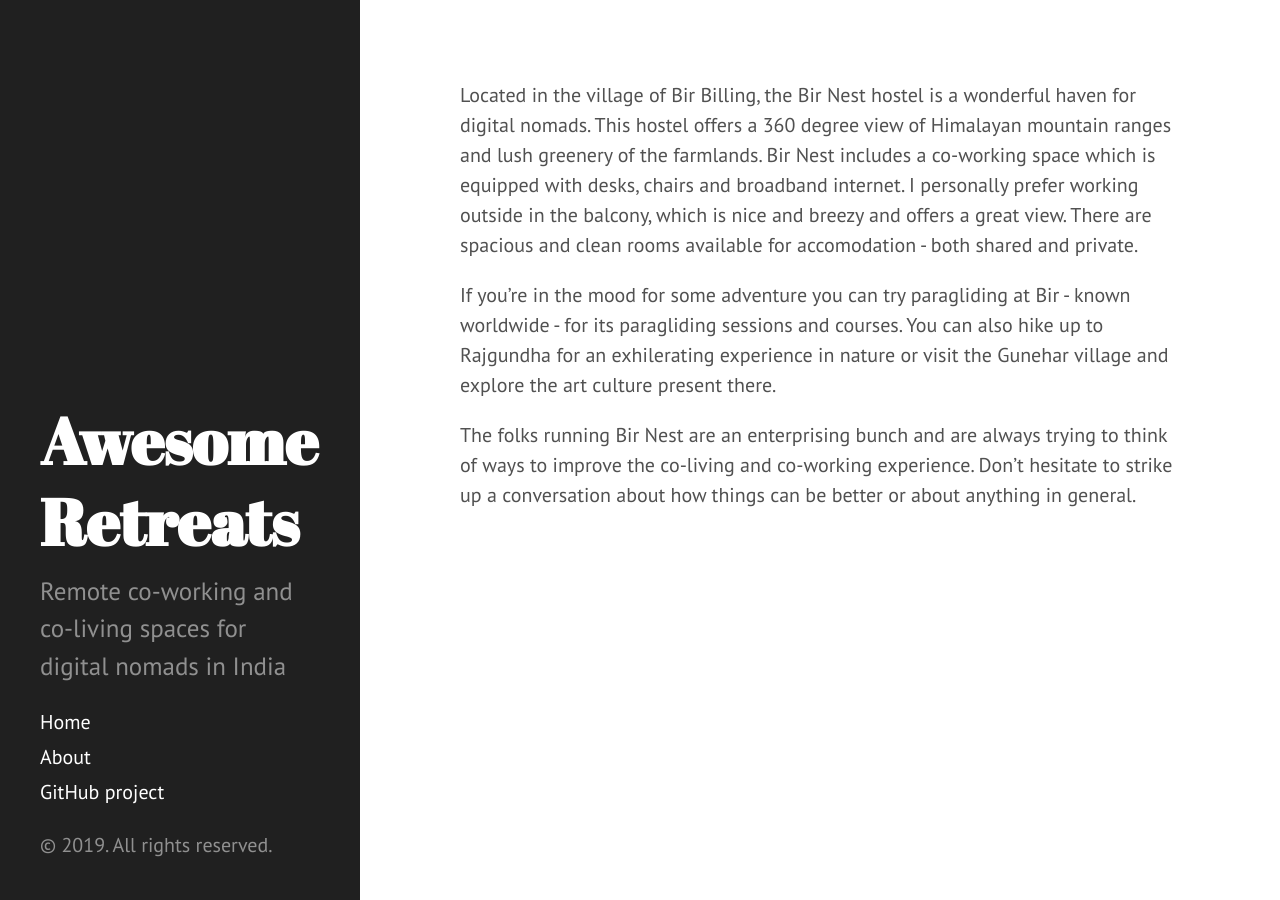
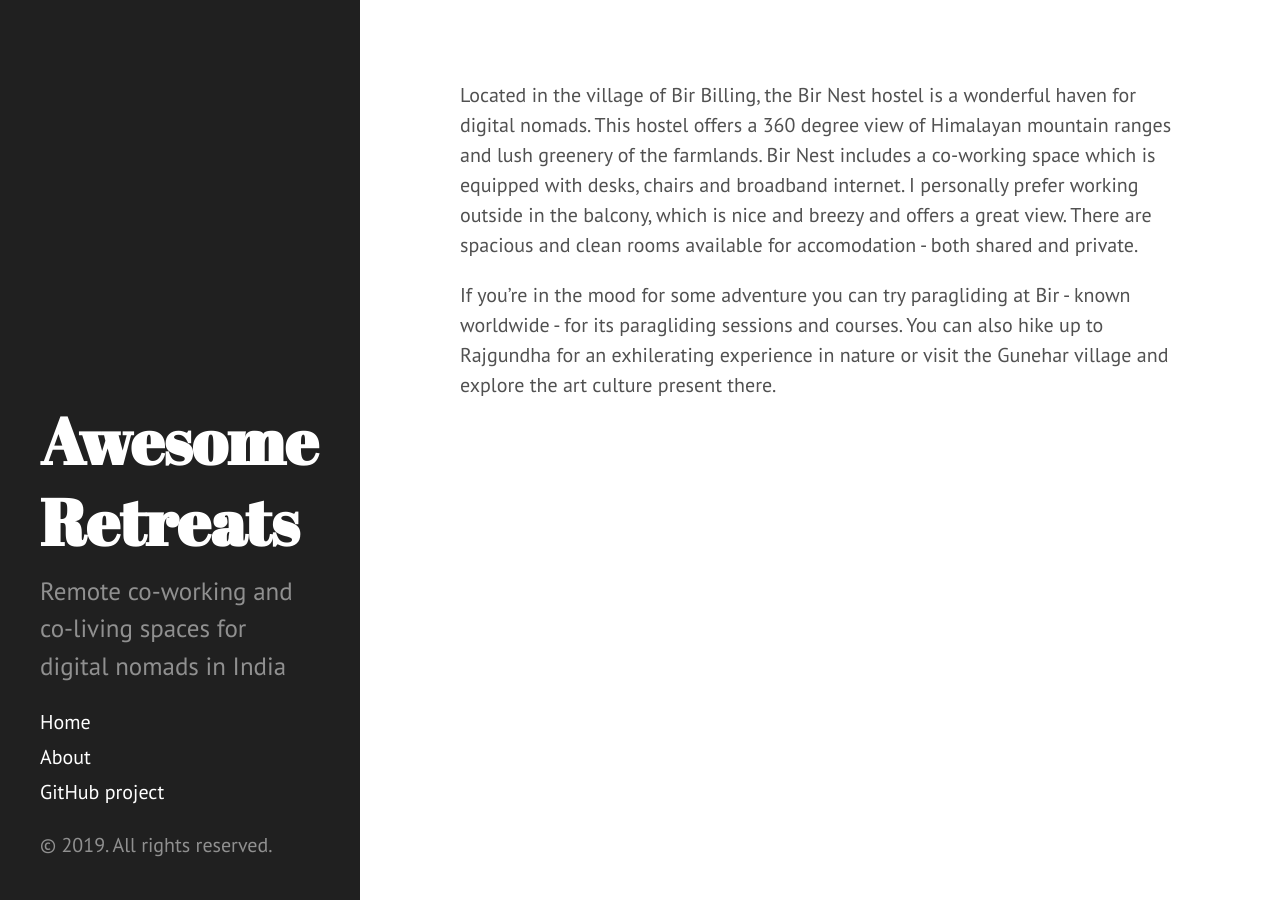
Before and after one commit to mb-14/awesome-retreats, a Jekyll site: the page docs/retreats/bir_nest.html, which Jekyll copies as it is, in a window 1280 px wide. Built offline with Jekyll 4.4.1, drawn with Linux system fonts in a browser that asks for light colours.

Commit message:
Update bir nest details

```diff
--- a/docs/feed.xml
+++ b/docs/feed.xml
@@ -1 +1 @@
-<?xml version="1.0" encoding="utf-8"?><feed xmlns="http://www.w3.org/2005/Atom" ><generator uri="https://jekyllrb.com/" version="4.0.0">Jekyll</generator><link href="/awesome-retreats/feed.xml" rel="self" type="application/atom+xml" /><link href="/awesome-retreats/" rel="alternate" type="text/html" /><updated>2019-12-15T03:24:13+05:30</updated><id>/awesome-retreats/feed.xml</id><title type="html">Awesome Retreats</title><subtitle>Remote co-working and co-living spaces for digital nomads in India</subtitle><author><name>Miroojin Bakshi</name></author></feed>
+<?xml version="1.0" encoding="utf-8"?><feed xmlns="http://www.w3.org/2005/Atom" ><generator uri="https://jekyllrb.com/" version="4.0.0">Jekyll</generator><link href="/awesome-retreats/feed.xml" rel="self" type="application/atom+xml" /><link href="/awesome-retreats/" rel="alternate" type="text/html" /><updated>2019-12-15T04:11:39+05:30</updated><id>/awesome-retreats/feed.xml</id><title type="html">Awesome Retreats</title><subtitle>Remote co-working and co-living spaces for digital nomads in India</subtitle><author><name>Miroojin Bakshi</name></author></feed>
--- a/docs/index.html
+++ b/docs/index.html
@@ -248,10 +248,10 @@ if (typeof Object.assign !== 'function') {
 
 
     <div class="content container">
-      <div id="d4bba049-97e5-4f8f-94fd-0cc4b54c9537" style="width:100%;height:700px;"></div>
+      <div id="d21a0ad3-47de-4953-9a35-9ad6e5e2e15f" style="width:100%;height:700px;"></div>
 <script type="text/javascript">
   jekyllMaps.register(
-    'd4bba049-97e5-4f8f-94fd-0cc4b54c9537',
+    'd21a0ad3-47de-4953-9a35-9ad6e5e2e15f',
     [{"latitude":32.24966,"longitude":76.328267,"title":"Alt Life - Dharamkot","icon":null,"url":"/retreats/alt_life_dharamkot.html","url_text":null,"image":"","popup_html":""},{"latitude":32.039486,"longitude":76.723324,"title":"Bir nest","icon":null,"url":"/retreats/bir_nest.html","url_text":null,"image":"","popup_html":""},{"latitude":32.198637,"longitude":76.366951,"title":"Ghoomakad","icon":null,"url":"/retreats/ghoomakad.html","url_text":null,"image":"","popup_html":""},{"latitude":32.231354,"longitude":76.326806,"title":"The Other Space","icon":null,"url":"/retreats/the_other_space.html","url_text":null,"image":"","popup_html":""}],
     {"baseUrl":"/awesome-retreats","useCluster":true,"showMarker":true,"showMarkerPopup":true,"markerIcon":null,"customZoom":10}
   );
--- a/docs/retreats/bir_nest.html
+++ b/docs/retreats/bir_nest.html
@@ -82,8 +82,6 @@
 
 <p>If you’re in the mood for some adventure you can try paragliding at Bir - known worldwide - for its paragliding sessions and courses. You can also hike up to Rajgundha for an exhilerating experience in nature or visit the Gunehar village and explore the art culture present there.</p>
 
-<p>The folks running Bir Nest are an enterprising bunch and are always trying to think of ways to improve the co-living and co-working experience. Don’t hesitate to strike up a conversation about how things can be better or about anything in general.</p>
-
     </div>
 
   </body>
```
